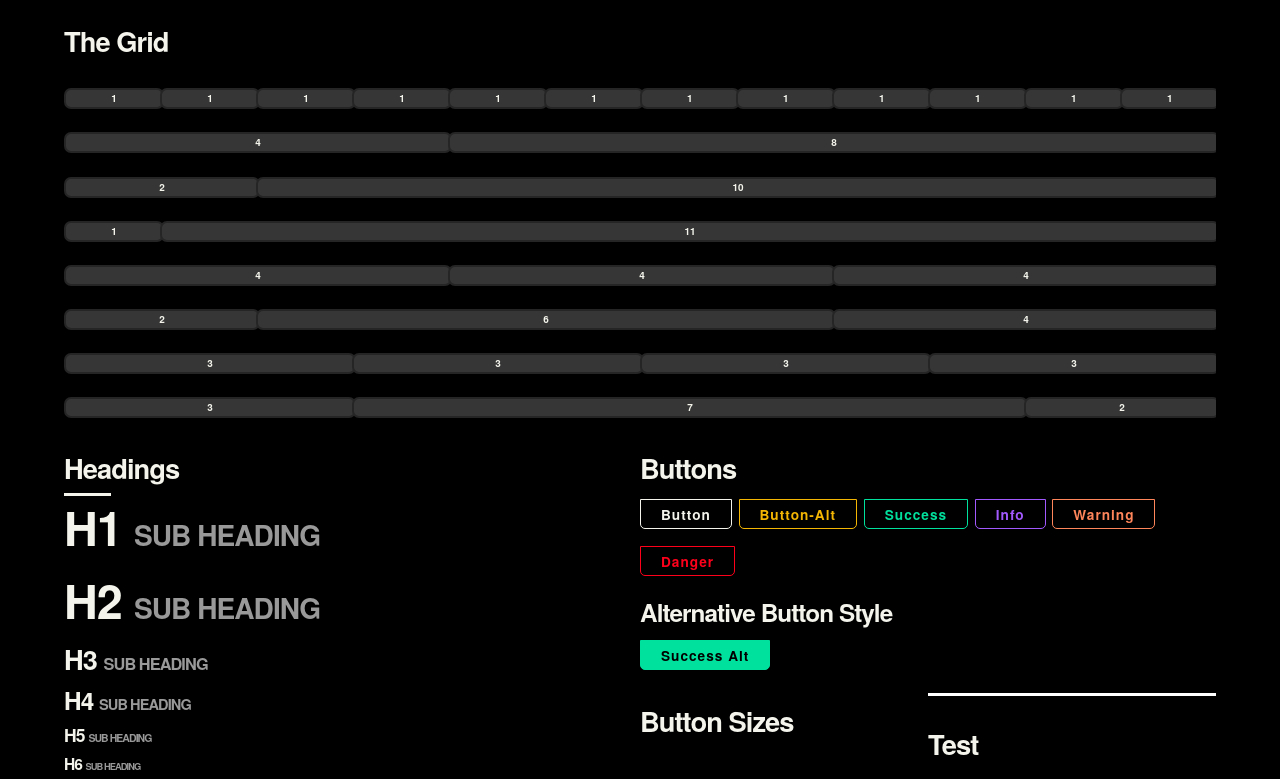
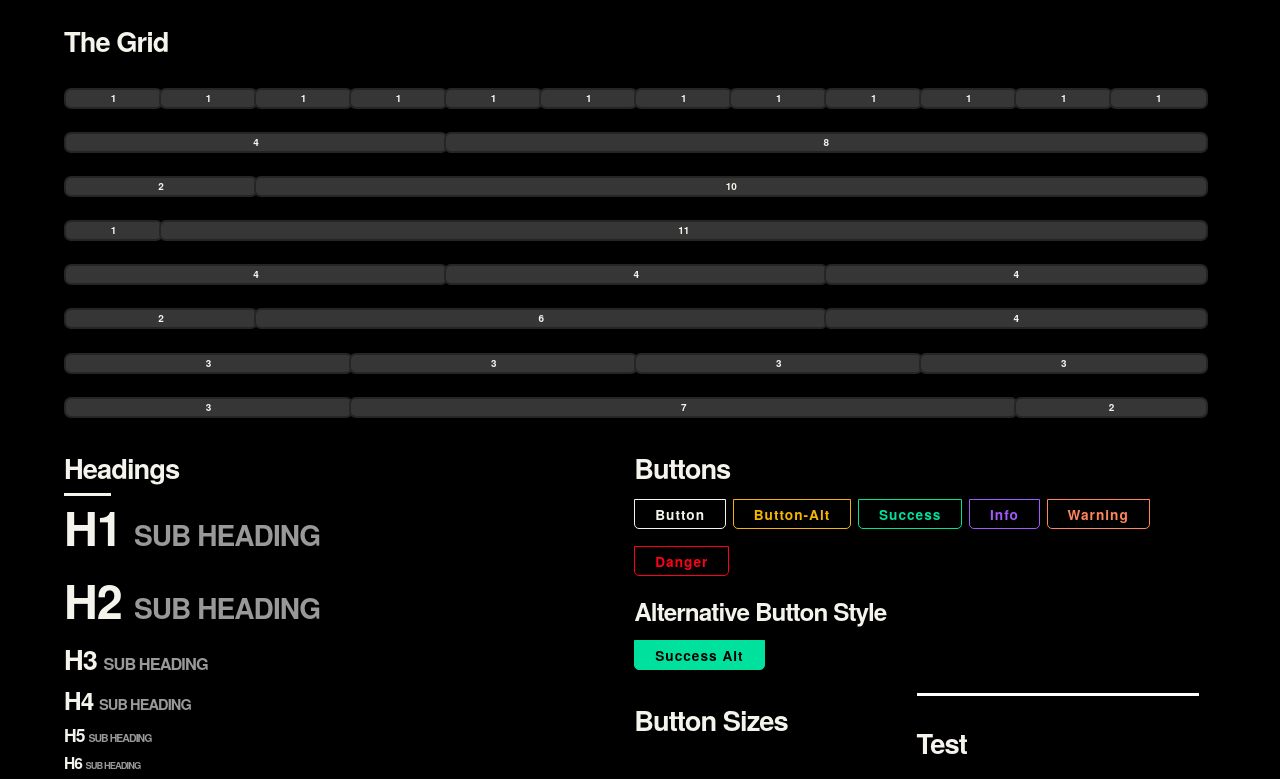
Before and after one commit to imRohan/chocolate-framework, a website: page index.html in a window 1280 px wide. Shown: the part 574-1353 px from the top of the page. Drawn offline with nearby package versions, Linux system fonts and the light colour scheme.

Commit message:
removed margin

```diff
--- a/scss/_mixins.scss
+++ b/scss/_mixins.scss
@@ -11,8 +11,7 @@
 }
 
 @mixin colWidth($val){
-  margin-left: $val * 0.4;
-  width: ((100/12)*$val) *0.9999999%;
+  width: ((100/12)*$val) *0.9899999%;
 }
 @mixin opacity ( $value: 0.5 ) {
   opacity: $value;
```
Also changed, not shown: css/chocolate.css, 1 other file.
